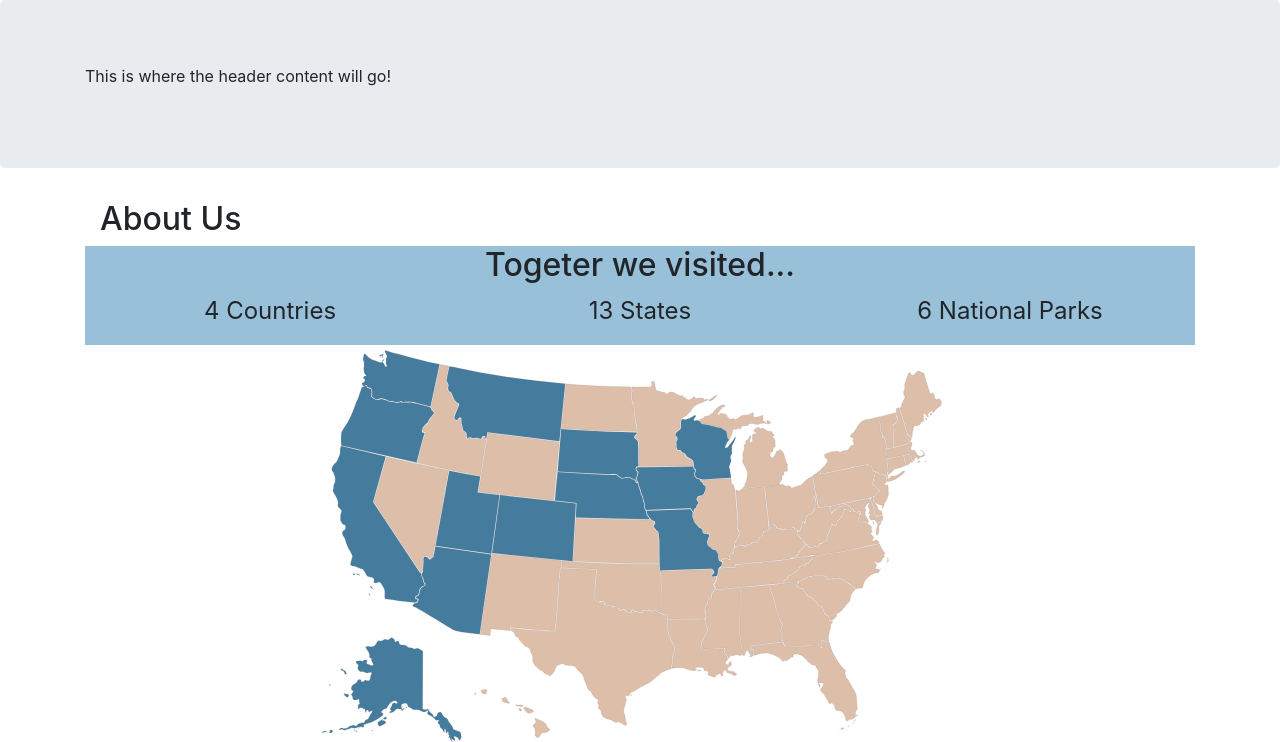
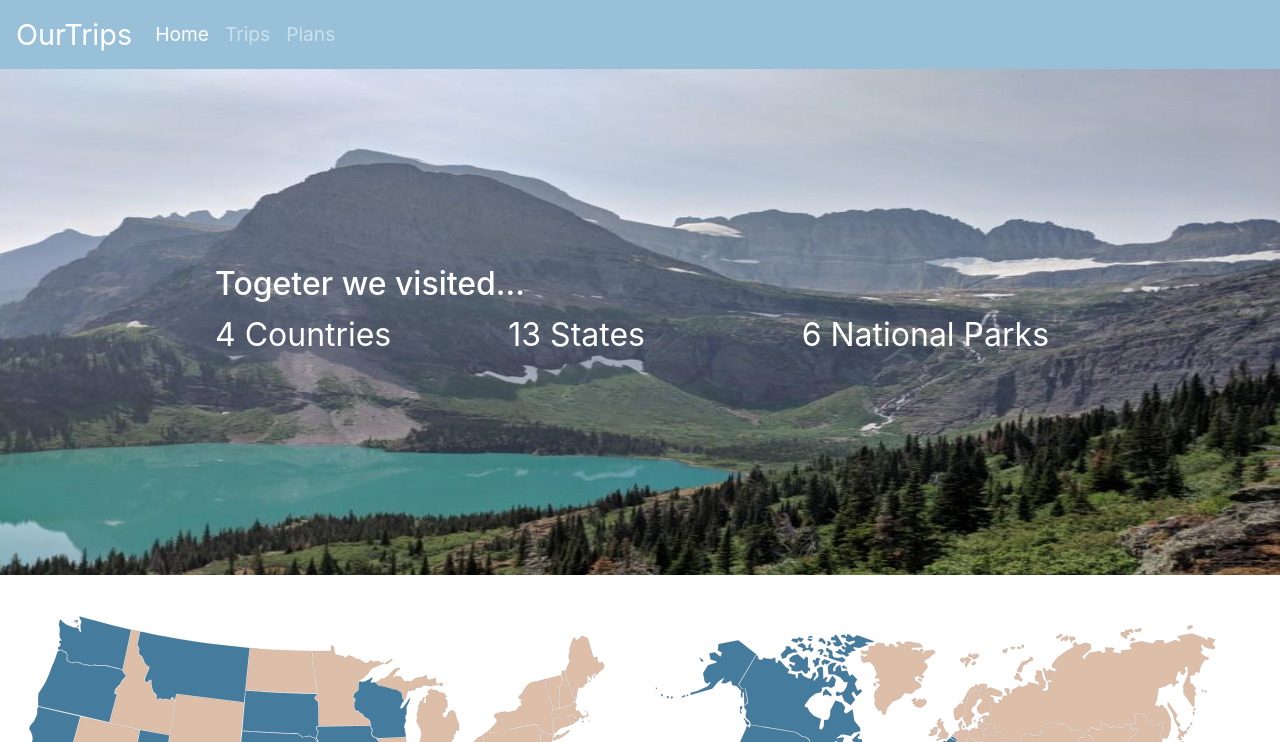
Before and after one commit to JSheldon3488/OurTrips, a website: page index.html in a window 1280 px wide. Shown: the top 742 px of the page. Drawn offline with nearby package versions, Linux system fonts and the light colour scheme.

Commit message:
Minor Refactor

```diff
--- a/css/styles.css
+++ b/css/styles.css
@@ -1,12 +1,6 @@
-.row {
-    padding: 0px;
-    margin: 0px;
-}
-
 /* Visited Stats Section */
 .col-stats {
     text-align: center;
-    background-color: #98c1d9;
 }
 
 .col-stats p {
@@ -23,3 +17,39 @@
     width: 100%;
     height: 400px;
 }
+
+body {
+    padding: 65px 0px 0px 0px;
+    z-index: 0;
+}
+
+/* NavBar Section */
+.navbar {
+    font-size: 120%;
+}
+.navbar-dark {
+    background-color: #98c1d9;
+    color: #ddbea9;
+
+}
+.navbar-brand {
+    font-size: 150%;
+    padding-right: 15px;
+}
+
+.row-top {
+    background-image: url("../images/glacier_moutains.jpg");
+    background-repeat: no-repeat;
+    background-size: 100% 100%;
+    padding: 200px;
+    color: white;
+    font-size: 200%
+}
+
+.map-section {
+    margin-top: 25px;
+}
+
+footer {
+    margin-top: 50px;
+}
--- a/index.html
+++ b/index.html
@@ -13,64 +13,62 @@
 </head>
 
 <body>
-    <header class="jumbotron">
-        <div class="container">
+<div class="container-fluid">
+
     <div class="row">
-                <p> This is where the header content will go!</p>
+        <div class="col-12">
+            <nav class="navbar navbar-dark navbar-expand-sm fixed-top">
+                <button class="navbar-toggler" type="button" data-toggle="collapse" data-target="#Navbar">
+                    <span class="navbar-toggler-icon"></span>
+                </button>
+                <a class="navbar-brand mr-auto" href="./index.html">OurTrips</a>
+                <div class="collapse navbar-collapse" id=Navbar>
+                    <ul class="navbar-nav mr-auto">
+                        <li class="nav-item active"><a class="nav-link" href="./index.html">Home</a></li>
+                        <li class="nav-item"><a class="nav-link" href="#">Trips</a></li>
+                        <li class="nav-item"><a class="nav-link" href="#">Plans</a></li>
+                    </ul>
+                </div>
+            </nav>
         </div>
     </div>
-    </header>
 
-
-    <div class="container">
-        <!-- About Us Section -->
-        <div class="row">
-            <h2 class="col 12">About Us</h2>
-        </div>
-
-        <!-- Visited Stats Section -->
-        <div class="row col-stats">
+    <header>
+        <div class="row row-top">
             <h2 class="col-12">Togeter we visited...</h2>
             <p class="col-12 col-md-4">4 Countries</p>
             <p class="col-12 col-md-4">13 States</p>
             <p class="col-12 col-md-4">6 National Parks</p>
         </div>
+    </header>
 
     <!-- Maps Section -->
-        <div class="row">
-            <div class="col-12">
+    <div class="row map-section">
+        <div class="col-12 col-md-6">
             <div id="vmap"></div>
         </div>
-        </div>
-
-        <div class="row">
-            <div class="col-12">
+        <div class="col-12 col-md-6">
             <div id="vmap_world"></div>
         </div>
     </div>
 
-    </div>
-
-
-    <footer class="footer">
     <div class="container">
         <div class="row">
+            <footer class="footer">
                 <ul class="list-unstyled">
                     <li><a href="#">Home</a></li>
                     <li><a href="#">Trips</a></li>
                     <li><a href="#">Plans</a></li>
-                    <li><a href="#">Reviews</a></li>
                 </ul>
+            </footer>
         </div>
     </div>
-    </footer>
-
+</div>
 
 
 
     <script src="node_modules/jquery/dist/jquery.min.js"></script>
     <script type="text/javascript" src="maps/jquery.vmap.js"></script>
-
     <!-- US Map Script -->
     <script type="text/javascript" src="maps/jquery.vmap.usa.js"></script>
     <script>
@@ -101,7 +99,6 @@
             }
         });
     </script>
-
     <!-- World Map Script-->
     <script type="text/javascript" src="maps/jquery.vmap.world.js"></script>
     <script>
```
Also changed, not shown: images/glacier_moutains.jpg (added), images/redwood_cabin.jpg (added). Lines whose indentation alone changed are shown as unchanged.
